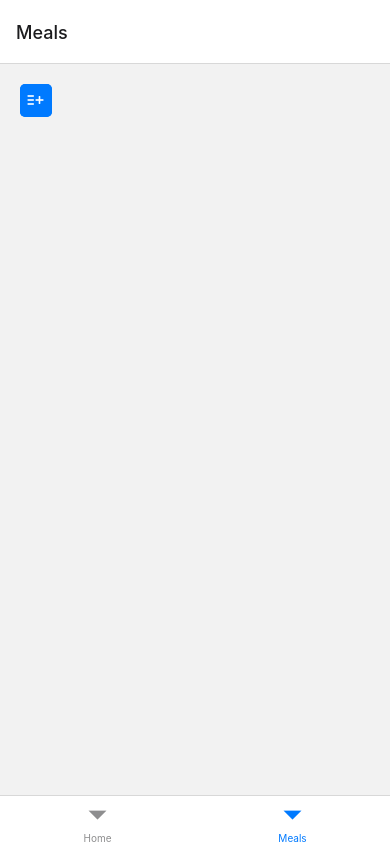
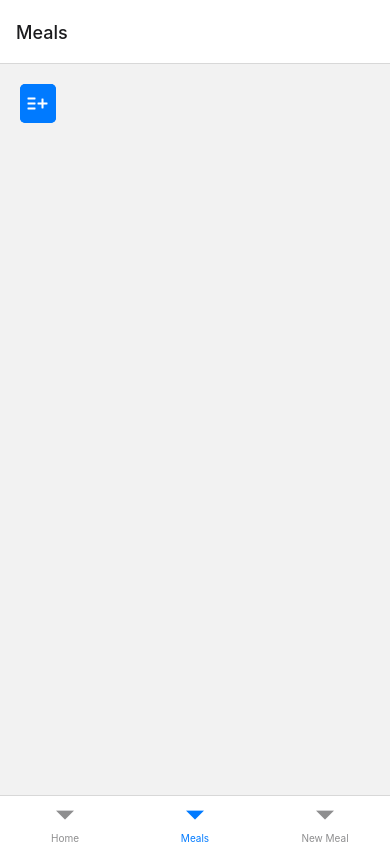
Before and after one commit to oscarraichert/MealTracker.Front, a React Native app: screen /Meals in a window 390 px wide. Built offline with nearby package versions, Linux system fonts and the light colour scheme.

Commit message:
lembrar de arrumar navegação

```diff
--- a/App.tsx
+++ b/App.tsx
@@ -1,11 +1,15 @@
 import { StyleSheet, Text, View } from 'react-native';
 import { NavigationContainer } from '@react-navigation/native';
-import HomeScreen from './src/home/HomeScreen';
-import { Routes } from './src/navigator/Routes';
+import { StackRoutes, TabRoutes } from './src/navigator/Routes';
 import { createBottomTabNavigator } from '@react-navigation/bottom-tabs';
 import { MealsScreen } from './src/meals/MealsScreen';
+import { HomeScreen } from './src/home/HomeScreen';
+import { createNativeStackNavigator } from '@react-navigation/native-stack';
+import { NewMealScreen } from './src/meals/NewMeal';
 
-const Tab = createBottomTabNavigator<Routes>();
+const Tab = createBottomTabNavigator<TabRoutes>()
+
+const Stack = createNativeStackNavigator<StackRoutes>()
 
 export default function App() {
   return (
@@ -13,17 +17,13 @@ export default function App() {
       <Tab.Navigator>
         <Tab.Screen options={{ headerShown: false }} name='Home' component={HomeScreen} />
         <Tab.Screen name='Meals' component={MealsScreen} />
+        <Stack.Screen name='New Meal' component={NewMealScreen} />
       </Tab.Navigator>
     </NavigationContainer>
-  );
+  )
 }
 
 
 const styles = StyleSheet.create({
-  container: {
-    flex: 1,
-    backgroundColor: '#fff',
-    alignItems: 'center',
-    justifyContent: 'center',
-  },
-});
+
+})
--- a/src/home/HomeScreen.tsx
+++ b/src/home/HomeScreen.tsx
@@ -1,21 +1,19 @@
 import { useNavigation } from "@react-navigation/native";
 import React from "react";
 import { Button, StyleSheet, Text, View } from "react-native";
-import { Navigation } from "../navigator/Routes";
+import { TabNavigation } from "../navigator/Routes";
 
-function HomeScreen() {
-    const navigation = useNavigation<Navigation>();
+export function HomeScreen() {
+    const navigation = useNavigation<TabNavigation>()
     return (
         <View>
             <Text style={styles.text}>Home test</Text>
         </View>
     )
-};
+}
 
 const styles = StyleSheet.create({
     text: {
         margin: "3%"
     }
-});
-
-export default HomeScreen;
+})
--- a/src/meals/MealsScreen.tsx
+++ b/src/meals/MealsScreen.tsx
@@ -1,32 +1,35 @@
 import React from "react";
 import { useNavigation } from "@react-navigation/native";
-import { Routes } from "../navigator/Routes";
+import { TabRoutes, StackNavigation, StackRoutes } from "../navigator/Routes";
 import { StyleSheet, View } from "react-native";
 import { Entypo } from "@expo/vector-icons";
+import { createNativeStackNavigator } from "@react-navigation/native-stack";
+import { NewMealScreen } from "./NewMeal";
+
+const Stack = createNativeStackNavigator<StackRoutes>()
 
 export function MealsScreen() {
-    const navigation = useNavigation<Routes>();
-
+    const navigation = useNavigation<StackNavigation>()
     return (
-        <View style={styles.body}>
-            <View style={styles.iconsRow}>
-                <Entypo.Button iconStyle={styles.icon} name="add-to-list" size={16} />
+        <View>
+            <View style={styles.body}>
+                <View style={styles.iconsRow}>
+                    <Entypo.Button iconStyle={styles.icon} name="add-to-list" size={20} onPress={() => navigation.navigate('New Meal')} />
+                </View>
             </View>
         </View>
-    );
+    )
 }
 
 const styles = StyleSheet.create({
     body: {
         margin: "5%"
     },
-
     iconsRow: {
         flexDirection: "row",
         justifyContent: "space-between"
     },
-
     icon: {
         marginRight: 0
     }
-});
+})
--- /dev/null
+++ b/src/meals/NewMeal.tsx
@@ -0,0 +1,8 @@
+import React from "react";
+import { Text } from "react-native";
+
+export function NewMealScreen() {
+    return (
+        <Text>Teste</Text>
+    )
+}
```
Also changed, not shown: src/navigator/Routes.ts (+9 -2 lines).
